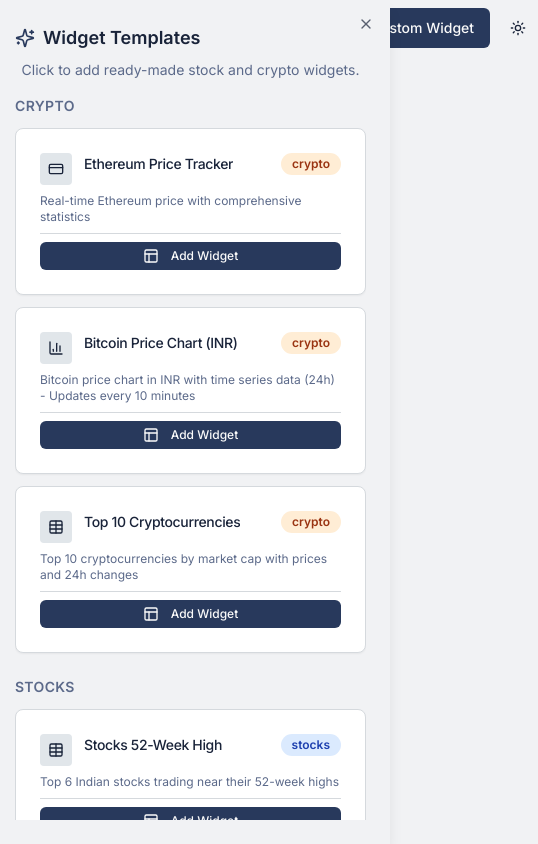
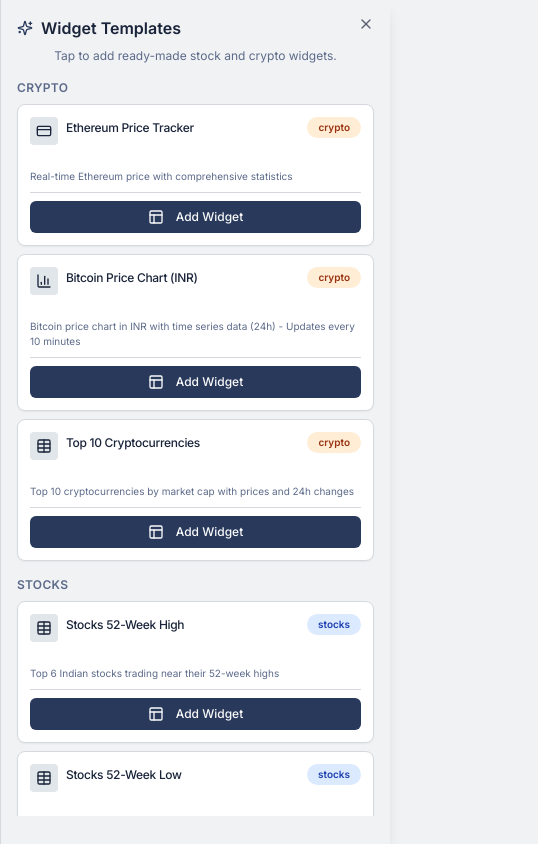
Before and after one commit to swgtds/finboard-frontend-assignment, a Next.js app: page / in a window 390 px wide. Both pictures are taken after a click on the button "Browse Templates". Shown: the whole page, 538 px wide, since content can reach past the window. Built offline with nearby package versions, Linux system fonts and the light colour scheme.

Commit message:
feat: revamp UI for mobile browsers

```diff
--- a/src/app/globals.css
+++ b/src/app/globals.css
@@ -85,6 +85,70 @@
   body {
     @apply bg-background text-foreground;
   }
+}
+
+/* Mobile-first touch optimizations */
+@media (hover: none) and (pointer: coarse) {
+  /* Increase touch targets on mobile */
+  button,
+  [role="button"],
+  input,
+  select,
+  textarea {
+    min-height: 44px;
+    min-width: 44px;
+  }
+
+  /* Remove hover effects on touch devices */
+  .hover\:scale-\[1\.02\]:hover {
+    transform: none !important;
+  }
+
+  /* Better tap feedback */
+  button:active,
+  [role="button"]:active {
+    opacity: 0.8;
+  }
+}
+
+/* Safe area padding for mobile devices with notches */
+@supports (padding: max(0px)) {
+  .safe-area-inset {
+    padding-left: max(1rem, env(safe-area-inset-left));
+    padding-right: max(1rem, env(safe-area-inset-right));
+    padding-bottom: max(1rem, env(safe-area-inset-bottom));
+  }
+}
+
+/* Prevent pull-to-refresh on mobile */
+html {
+  overscroll-behavior-y: contain;
+}
+
+/* Smooth scrolling on mobile */
+@media (prefers-reduced-motion: no-preference) {
+  html {
+    scroll-behavior: smooth;
+  }
+}
+
+/* Improve text readability on mobile */
+@media (max-width: 640px) {
+  body {
+    -webkit-text-size-adjust: 100%;
+    text-size-adjust: 100%;
+  }
+}
+
+/* Touch manipulation for draggable elements */
+.touch-manipulation {
+  touch-action: manipulation;
+}
+
+/* Prevent text selection during drag on mobile */
+.dragging {
+  user-select: none;
+  -webkit-user-select: none;
 }
 
 /* Chart component animations and transitions */
--- a/src/app/page.tsx
+++ b/src/app/page.tsx
@@ -9,9 +9,9 @@
   const isHydrated = useHydration();
 
   return (
-    <div className="flex min-h-screen w-full flex-col bg-background">
+    <div className="flex min-h-[100dvh] w-full flex-col bg-background">
       <Header />
-      <main className="flex flex-1 flex-col gap-4 p-4 md:gap-8 md:p-8">
+      <main className="flex flex-1 flex-col gap-3 p-3 sm:gap-4 sm:p-4 md:gap-6 md:p-6 lg:gap-8 lg:p-8">
         {isHydrated ? <Dashboard /> : <DashboardSkeleton />}
       </main>
     </div>
@@ -19,9 +19,9 @@
 }
 
 const DashboardSkeleton = () => (
-  <div className="grid gap-4 sm:grid-cols-1 md:grid-cols-2 lg:grid-cols-3 xl:grid-cols-4">
+  <div className="grid gap-3 sm:gap-4 grid-cols-1 sm:grid-cols-2 lg:grid-cols-3 xl:grid-cols-4">
     {[...Array(4)].map((_, i) => (
-      <Skeleton key={i} className="h-72 w-full rounded-xl" />
+      <Skeleton key={i} className="h-48 sm:h-64 lg:h-72 w-full rounded-xl" />
     ))}
   </div>
 );
--- a/src/components/Dashboard.tsx
+++ b/src/components/Dashboard.tsx
@@ -95,30 +95,30 @@
   if (widgets.length === 0) {
     return (
         <div
-          className={`flex flex-1 items-center justify-center rounded-lg border border-dashed shadow-sm transition-colors ${
+          className={`flex flex-1 items-center justify-center rounded-lg border border-dashed shadow-sm transition-colors p-4 sm:p-6 ${
             isDragOver ? 'border-primary bg-primary/5' : ''
           }`}
           onDragOver={handleTemplateDragOver}
           onDragLeave={handleTemplateDragLeave}
           onDrop={handleTemplateDrop}
         >
-            <div className="flex flex-col items-center gap-4 text-center">
-                <h3 className="text-2xl font-bold tracking-tight">Your finance dashboard is empty</h3>
-                <p className="text-sm text-muted-foreground">
+            <div className="flex flex-col items-center gap-4 text-center max-w-md">
+                <h3 className="text-xl sm:text-2xl font-bold tracking-tight">Your finance dashboard is empty</h3>
+                <p className="text-sm text-muted-foreground px-2">
                   Connect your financial API or pick a built-in template to get started.
                   {isDragOver && " Drop template here to add it!"}
                 </p>
-                <div className="flex gap-2 flex-wrap justify-center">
+                <div className="flex gap-2 flex-col sm:flex-row w-full sm:w-auto">
                   <TemplatesSidebar>
-                    <Button variant="outline" size="lg">
+                    <Button variant="outline" size="default" className="w-full sm:w-auto">
                       <Sparkles className="mr-2 h-4 w-4" />
                       Browse Templates
                     </Button>
                   </TemplatesSidebar>
                   <WidgetBuilderModal>
-                    <Button size="lg">
+                    <Button size="default" className="w-full sm:w-auto">
                       <PlusCircle className="mr-2 h-4 w-4" />
-                      Create Custom Widget
+                      Create Widget
                     </Button>
                   </WidgetBuilderModal>
                 </div>
@@ -141,7 +141,7 @@
         onDragEnd={handleDragEnd}
       >
         <SortableContext items={widgets.map(w => w.id)} strategy={rectSortingStrategy}>
-          <div className="grid gap-4 auto-rows-min grid-cols-1 sm:grid-cols-2 md:grid-cols-3 lg:grid-cols-4 xl:grid-cols-6">
+          <div className="grid gap-3 sm:gap-4 auto-rows-min grid-cols-1 sm:grid-cols-2 lg:grid-cols-3 xl:grid-cols-4 2xl:grid-cols-6">
             {widgets.map((widget) => (
               <SortableWidget key={widget.id} widget={widget} />
             ))}
--- a/src/components/SortableWidget.tsx
+++ b/src/components/SortableWidget.tsx
@@ -17,9 +17,9 @@
     case 'card':
       return 'col-span-1';
     case 'table':
-      return 'col-span-1 sm:col-span-2 md:col-span-2 lg:col-span-3 xl:col-span-4';
+      return 'col-span-1 sm:col-span-2 lg:col-span-2 xl:col-span-3 2xl:col-span-4';
     case 'chart':
-      return 'col-span-1 sm:col-span-2 md:col-span-2 lg:col-span-2 xl:col-span-3';
+      return 'col-span-1 sm:col-span-2 lg:col-span-2 xl:col-span-2 2xl:col-span-3';
     default:
       return 'col-span-1';
   }
--- a/src/components/TemplatesSidebar.tsx
+++ b/src/components/TemplatesSidebar.tsx
@@ -109,49 +109,49 @@
         <SheetTrigger asChild>
           {children}
         </SheetTrigger>
-        <SheetContent className="w-[400px] sm:w-[540px]">
-          <SheetHeader>
-            <SheetTitle className="flex items-center gap-2">
-              <Sparkles className="h-5 w-5 text-primary" />
+        <SheetContent className="w-full sm:w-[400px] md:w-[540px] p-0">
+          <SheetHeader className="p-4 sm:p-6 pb-2 sm:pb-4">
+            <SheetTitle className="flex items-center gap-2 text-base sm:text-lg">
+              <Sparkles className="h-4 w-4 sm:h-5 sm:w-5 text-primary" />
               Widget Templates
             </SheetTitle>
-            <SheetDescription>
-              Click to add ready-made stock and crypto widgets.
+            <SheetDescription className="text-xs sm:text-sm">
+              Tap to add ready-made stock and crypto widgets.
             </SheetDescription>
           </SheetHeader>
 
-          <ScrollArea className="h-[calc(100vh-120px)] mt-4">
-            <div className="space-y-6">
+          <ScrollArea className="h-[calc(100dvh-100px)] sm:h-[calc(100vh-120px)]">
+            <div className="space-y-4 sm:space-y-6 p-4 sm:p-6 pt-2 sm:pt-0">
               {Object.entries(groupedTemplates).map(([category, templates]) => (
-                <div key={category} className="space-y-3">
-                  <h3 className="text-sm font-semibold text-muted-foreground uppercase tracking-wide">
+                <div key={category} className="space-y-2 sm:space-y-3">
+                  <h3 className="text-xs sm:text-sm font-semibold text-muted-foreground uppercase tracking-wide">
                     {category}
                   </h3>
-                  <div className="grid gap-3">
+                  <div className="grid gap-2 sm:gap-3">
                     {templates.map((template) => (
                       <Card
                         key={template.id}
                         draggable
                         onDragStart={(e) => handleDragStart(e, template)}
-                        className="cursor-grab active:cursor-grabbing transition-all duration-200 hover:shadow-md hover:scale-[1.02] active:scale-[0.98] relative group"
+                        className="cursor-pointer sm:cursor-grab active:cursor-grabbing transition-all duration-200 hover:shadow-md active:scale-[0.98] relative group touch-manipulation"
                         onClick={() => handleTemplateSelect(template)}
                       >
-                        <div className="absolute top-2 right-2 opacity-0 group-hover:opacity-50 transition-opacity">
+                        <div className="absolute top-2 right-2 opacity-0 group-hover:opacity-50 transition-opacity hidden sm:block">
                           <GripVertical className="h-4 w-4 text-muted-foreground" />
                         </div>
-                        <CardHeader className="pb-2">
-                          <div className="flex items-start gap-3">
-                            <div className="text-2xl w-8 h-8 flex items-center justify-center bg-muted rounded">
+                        <CardHeader className="pb-2 p-3 sm:p-4 sm:pb-2">
+                          <div className="flex items-start gap-2 sm:gap-3">
+                            <div className="text-lg sm:text-2xl w-7 h-7 sm:w-8 sm:h-8 flex items-center justify-center bg-muted rounded flex-shrink-0">
                               {getWidgetIcon(template.config.type)}
                             </div>
                             <div className="flex-1 min-w-0">
                               <div className="flex items-center justify-between gap-2">
-                                <CardTitle className="text-sm font-medium truncate">
+                                <CardTitle className="text-xs sm:text-sm font-medium truncate">
                                   {template.name}
                                 </CardTitle>
                                 <Badge
                                   variant="secondary"
-                                  className={`text-xs ${categoryColors[template.category]} shrink-0`}
+                                  className={`text-[10px] sm:text-xs ${categoryColors[template.category]} shrink-0`}
                                 >
                                   {template.category}
                                 </Badge>
@@ -159,14 +159,14 @@
                             </div>
                           </div>
                         </CardHeader>
-                        <CardContent className="pt-0">
-                          <CardDescription className="text-xs line-clamp-2">
+                        <CardContent className="pt-0 p-3 sm:p-4 sm:pt-0">
+                          <CardDescription className="text-[10px] sm:text-xs line-clamp-2">
                             {template.description}
                           </CardDescription>
                           <div className="mt-2 pt-2 border-t">
                             <Button
                               size="sm"
-                              className="w-full h-7 text-xs"
+                              className="w-full h-8 sm:h-7 text-xs touch-manipulation"
                               onClick={(e) => {
                                 e.stopPropagation();
                                 handleTemplateSelect(template);
--- a/src/components/layout/Header.tsx
+++ b/src/components/layout/Header.tsx
@@ -5,33 +5,71 @@
 import { WidgetBuilderModal } from "../WidgetBuilderModal";
 import { TemplatesSidebar } from "../TemplatesSidebar";
 import { Logo } from "../icons";
-import { PlusCircle, Sparkles, BarChart3 } from "lucide-react";
-import Link from "next/link";
+import { PlusCircle, Sparkles, Menu } from "lucide-react";
+import {
+  DropdownMenu,
+  DropdownMenuContent,
+  DropdownMenuItem,
+  DropdownMenuTrigger,
+} from "@/components/ui/dropdown-menu";
+import { useState } from "react";
 
 export function Header() {
+  const [templateOpen, setTemplateOpen] = useState(false);
+  const [widgetModalOpen, setWidgetModalOpen] = useState(false);
+
   return (
     <header className="sticky top-0 z-50 w-full border-b bg-background/95 backdrop-blur supports-[backdrop-filter]:bg-background/60">
-      <div className="container flex h-14 max-w-screen-2xl items-center">
+      <div className="container flex h-14 sm:h-16 max-w-screen-2xl items-center px-4">
         <div className="mr-4 flex items-center">
-          <Logo className="h-6 w-6 mr-2 text-primary" />
-          <h1 className="text-xl font-bold tracking-tight text-foreground">
+          <Logo className="h-5 w-5 sm:h-6 sm:w-6 mr-2 text-primary" />
+          <h1 className="text-lg sm:text-xl font-bold tracking-tight text-foreground">
             FinBoard
           </h1>
         </div>
-        <div className="flex flex-1 items-center justify-end space-x-2">
+
+        {/* Desktop */}
+        <div className="hidden sm:flex flex-1 items-center justify-end space-x-2">
           <TemplatesSidebar>
-            <Button variant="outline">
-              <Sparkles className="mr-2 h-4 w-4" />
-              Templates
+            <Button variant="outline" size="sm" className="md:size-default">
+              <Sparkles className="h-4 w-4 md:mr-2" />
+              <span className="hidden md:inline">Templates</span>
             </Button>
           </TemplatesSidebar>
           <WidgetBuilderModal>
-            <Button>
-              <PlusCircle className="mr-2 h-4 w-4" />
-              Create Custom Widget
+            <Button size="sm" className="md:size-default">
+              <PlusCircle className="h-4 w-4 md:mr-2" />
+              <span className="hidden md:inline">Create Widget</span>
             </Button>
           </WidgetBuilderModal>
           <ThemeToggle />
+        </div>
+
+        {/* Mobile */}
+        <div className="flex sm:hidden flex-1 items-center justify-end space-x-2">
+          <ThemeToggle />
+          <DropdownMenu>
+            <DropdownMenuTrigger asChild>
+              <Button variant="outline" size="icon" className="h-9 w-9">
+                <Menu className="h-5 w-5" />
+                <span className="sr-only">Open menu</span>
+              </Button>
+            </DropdownMenuTrigger>
+            <DropdownMenuContent align="end" className="w-48">
+              <TemplatesSidebar>
+                <DropdownMenuItem onSelect={(e) => e.preventDefault()} className="cursor-pointer">
+                  <Sparkles className="mr-2 h-4 w-4" />
+                  Browse Templates
+                </DropdownMenuItem>
+              </TemplatesSidebar>
+              <WidgetBuilderModal>
+                <DropdownMenuItem onSelect={(e) => e.preventDefault()} className="cursor-pointer">
+                  <PlusCircle className="mr-2 h-4 w-4" />
+                  Create Widget
+                </DropdownMenuItem>
+              </WidgetBuilderModal>
+            </DropdownMenuContent>
+          </DropdownMenu>
         </div>
       </div>
     </header>
```
Also changed, not shown: src/app/layout.tsx (+14 -2 lines), src/components/Widget.tsx (+19 -23 lines), src/components/WidgetBuilderModal.tsx (+9 -8 lines), src/components/widgets/CardWidget.tsx (+7 -7 lines), src/components/widgets/TableWidget.tsx (+16 -14 lines).
